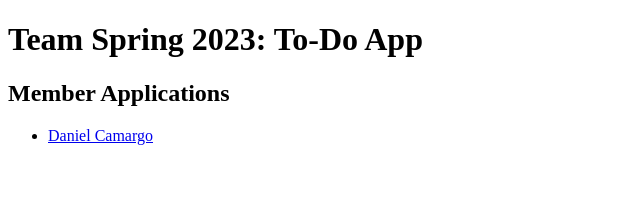
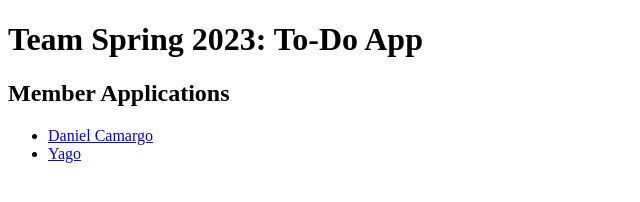
Before and after one commit to RoseWang-web/To-Do-List, a website: page public/index.html in a window 1280 px wide. Shown: the full height of the page, 0-640 px from the left. Drawn offline with Linux system fonts and the light colour scheme.

Commit message:
Adding Yago Folder API Hi there, just adding my folder.

```diff
--- a/public/index.html
+++ b/public/index.html
@@ -12,6 +12,7 @@
         <h2>Member Applications</h2>
         <ul>
             <li><a href="/danielcamargo">Daniel Camargo</a></li>
+            <li><a href="/yago">Yago</a></li>
         </ul>
     </body>
 
```
Also changed, not shown: api/yago/tasks.js (added).
